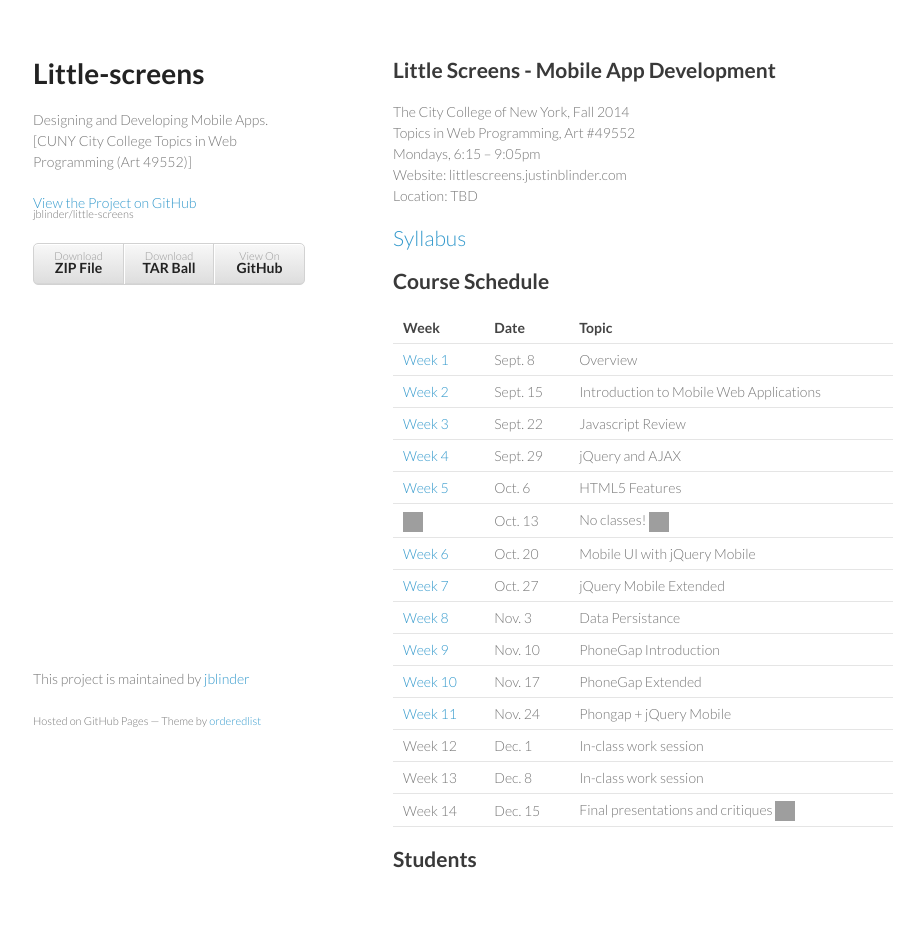
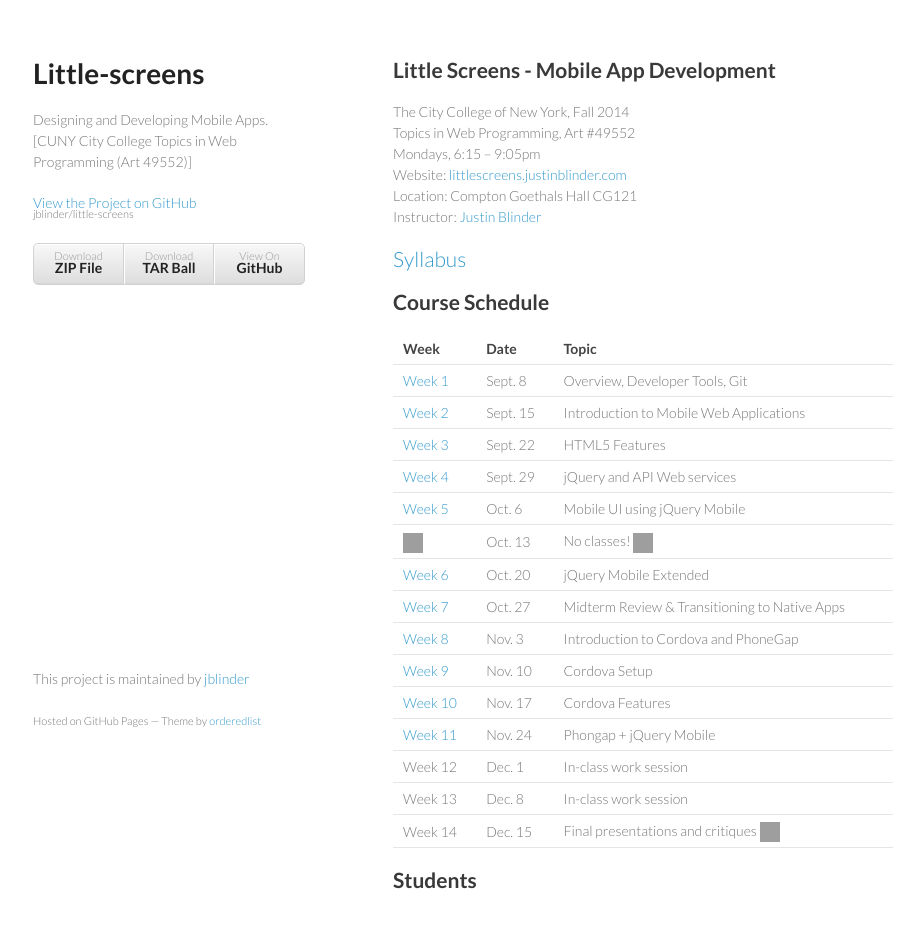
Before and after one commit to jblinder/little-screens, a plain HTML site: page index.html in a window 1280 px wide. Shown: the whole page, without its empty margins (177-1101 px from the left). Drawn offline with Linux system fonts and the light colour scheme; grey boxes are pictures that could not be loaded.

```diff
--- a/index.html
+++ b/index.html
@@ -34,8 +34,9 @@
 <p>The City College of New York, Fall 2014<br>
 Topics in Web Programming, Art #49552<br>
 Mondays, 6:15 – 9:05pm<br>
-Website: littlescreens.justinblinder.com<br>
-Location: TBD</p>
+Website: <a href="http://littlescreens.justinblinder.com">littlescreens.justinblinder.com</a><br>
+Location: Compton Goethals Hall CG121<br>
+Instructor: <a href="mailto:justin.blinder@gmail.com">Justin Blinder</a></p>
 
 <h2>
 <a name="syllabus" class="anchor" href="#syllabus"><span class="octicon octicon-link"></span></a><a href="https://github.com/jblinder/little-screens/wiki/Syllabus">Syllabus</a>
@@ -54,7 +55,7 @@ Location: TBD</p>
 <tr>
 <td><a href="https://github.com/jblinder/little-screens/wiki/Week-1">Week 1</a></td>
 <td>Sept. 8</td>
-<td>Overview</td>
+<td>Overview, Developer Tools, Git</td>
 </tr>
 <tr>
 <td><a href="https://github.com/jblinder/little-screens/wiki/Week-2">Week 2</a></td>
@@ -64,17 +65,17 @@ Location: TBD</p>
 <tr>
 <td><a href="https://github.com/jblinder/little-screens/wiki/Week-3">Week 3</a></td>
 <td>Sept. 22</td>
-<td>Javascript Review</td>
+<td>HTML5 Features</td>
 </tr>
 <tr>
 <td><a href="https://github.com/jblinder/little-screens/wiki/Week-4">Week 4</a></td>
 <td>Sept. 29</td>
-<td>jQuery and AJAX</td>
+<td>jQuery and API Web services</td>
 </tr>
 <tr>
 <td><a href="https://github.com/jblinder/little-screens/wiki/Week-5">Week 5</a></td>
 <td>Oct. 6</td>
-<td>HTML5 Features</td>
+<td>Mobile UI using jQuery Mobile</td>
 </tr>
 <tr>
 <td><img class="emoji" title=":x:" alt=":x:" src="https://assets-cdn.github.com/images/icons/emoji/unicode/274c.png" height="20" width="20" align="absmiddle"></td>
@@ -85,27 +86,27 @@ Location: TBD</p>
 <tr>
 <td><a href="https://github.com/jblinder/little-screens/wiki/Week-6">Week 6</a></td>
 <td>Oct. 20</td>
-<td>Mobile UI with jQuery Mobile</td>
+<td>jQuery Mobile Extended</td>
 </tr>
 <tr>
 <td><a href="https://github.com/jblinder/little-screens/wiki/Week-7">Week 7</a></td>
 <td>Oct. 27</td>
-<td>jQuery Mobile Extended</td>
+<td>Midterm Review &amp; Transitioning to Native Apps</td>
 </tr>
 <tr>
 <td><a href="https://github.com/jblinder/little-screens/wiki/Week-8">Week 8</a></td>
 <td>Nov. 3</td>
-<td>Data Persistance</td>
+<td>Introduction to Cordova and PhoneGap</td>
 </tr>
 <tr>
 <td><a href="https://github.com/jblinder/little-screens/wiki/Week-9">Week 9</a></td>
 <td>Nov. 10</td>
-<td>PhoneGap Introduction</td>
+<td>Cordova Setup</td>
 </tr>
 <tr>
 <td><a href="https://github.com/jblinder/little-screens/wiki/Week-%E2%80%A210">Week 10</a></td>
 <td>Nov. 17</td>
-<td>PhoneGap Extended</td>
+<td>Cordova Features</td>
 </tr>
 <tr>
 <td><a href="https://github.com/jblinder/little-screens/wiki/Week-%E2%80%A211">Week 11</a></td>
```
Also changed, not shown: params.json (+1 -1 lines).
